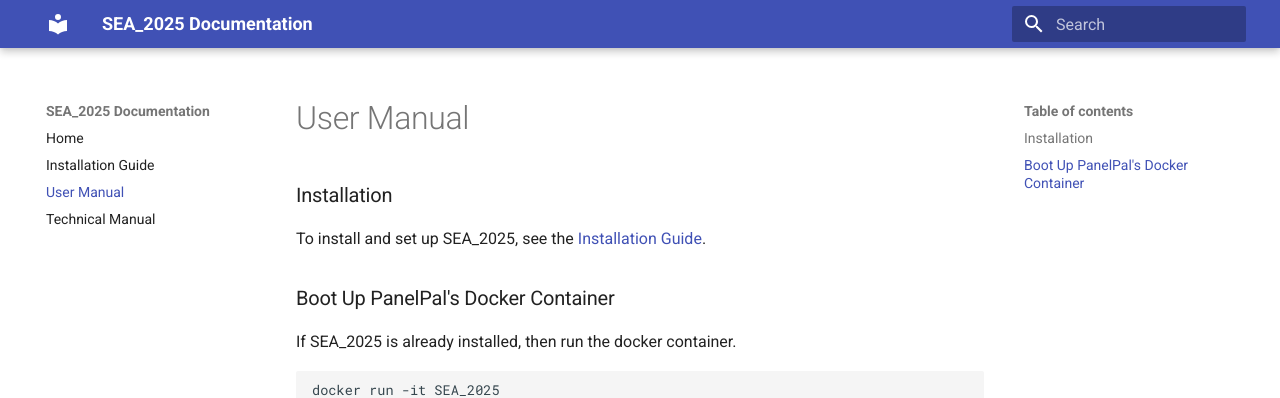
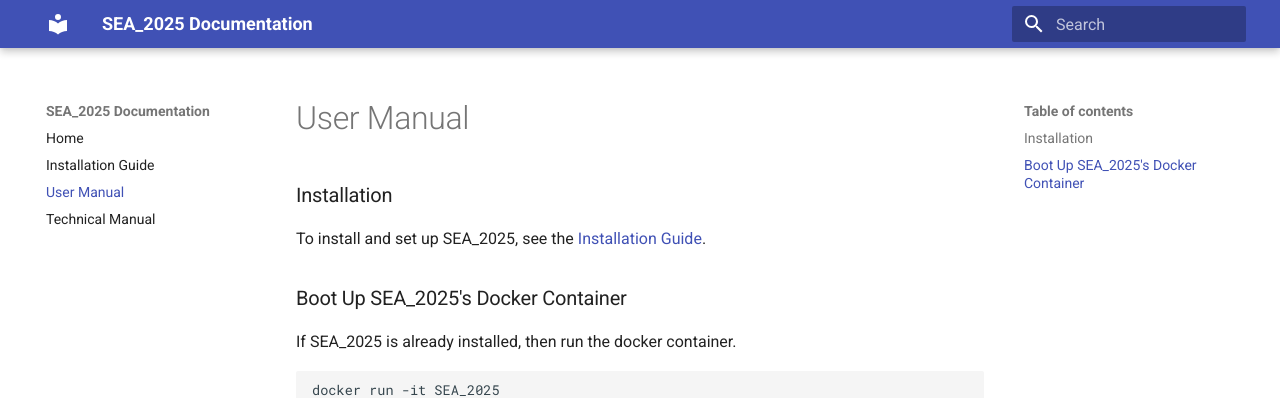
Before and after one commit to RebeccaSizer/Software_Engineering_Assessment_2025_AR_RW_RS, an MkDocs documentation site: the page built from docs/user_manual.md, in a window 1280 px wide. Shown: the top 398 px of the page. Built offline with MkDocs 1.6.1 and Material for MkDocs 9.7.7, drawn with Linux system fonts in a browser that asks for light colours.

Commit message:
docs(user-manual): cleaned typos and updated dependencies to include mkdocs

````diff
--- a/docs/user_manual.md
+++ b/docs/user_manual.md
@@ -3,7 +3,7 @@
 ### Installation
 To install and set up SEA_2025, see the [Installation Guide](installation.md).
 
-### Boot Up PanelPal's Docker Container
+### Boot Up SEA_2025's Docker Container
 If SEA_2025 is already installed, then run the docker container.
 ```bash
 docker run -it SEA_2025
--- a/requirements.txt
+++ b/requirements.txt
@@ -1 +1,2 @@
 requests==2.32.5
+mkdocs==1.6.1
````
